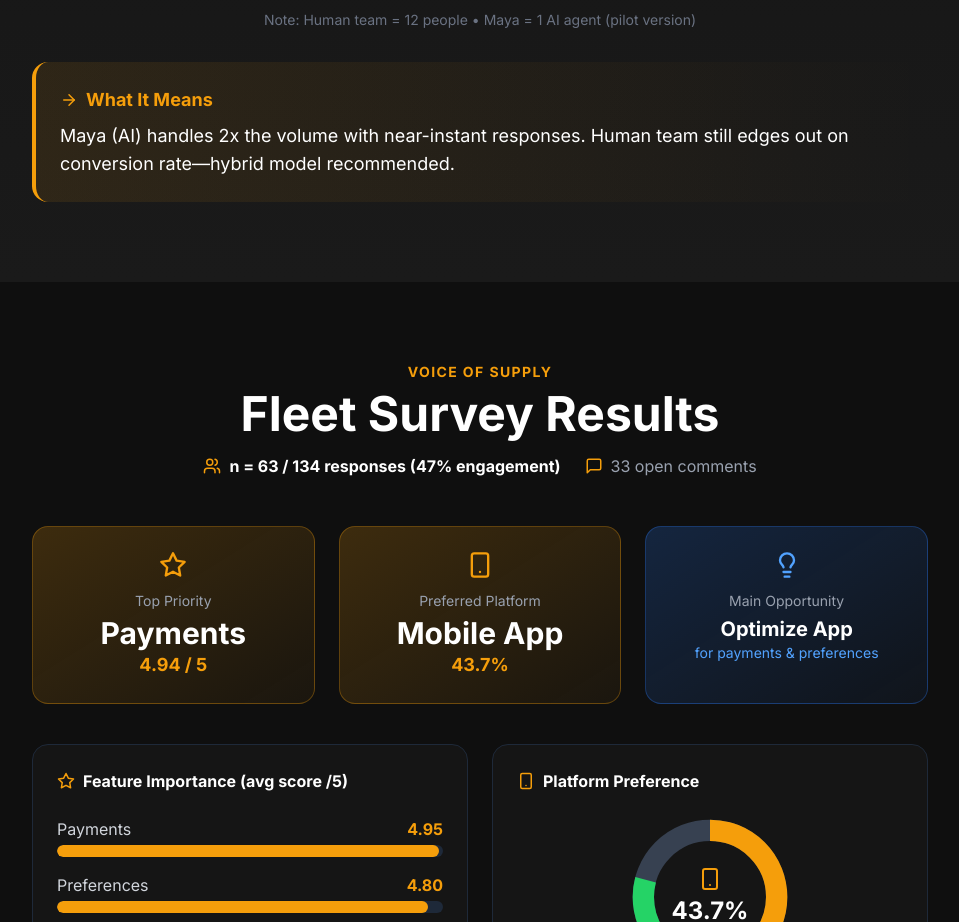
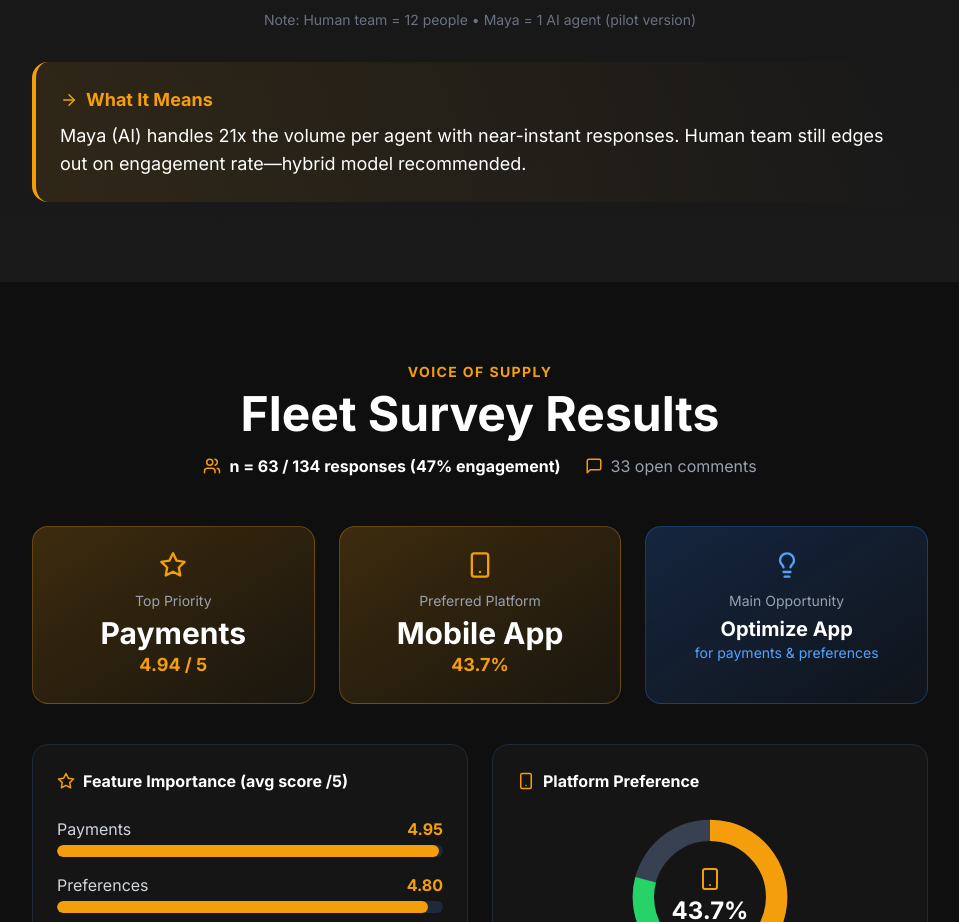
Before and after one commit to workofger/peak-season-2025-lessons-learned, a React (Vite) app: page / in a window 1280 px wide. Shown: the part 3900-4822 px from the top of the page, without its empty margins (288-1247 px from the left). Built offline with nearby package versions, Linux system fonts and the light colour scheme.

Commit message:
Fix: Actualizar texto 'What it means' con métricas 21x correctas

```diff
--- a/constants.ts
+++ b/constants.ts
@@ -150,7 +150,7 @@ export const CONTENT: { en: DashboardContent; es: DashboardContent } = {
       },
       whatsNext: {
         title: 'What It Means',
-        text: 'Maya (AI) handles 2x the volume with near-instant responses. Human team still edges out on conversion rate—hybrid model recommended.'
+        text: 'Maya (AI) handles 21x the volume per agent with near-instant responses. Human team still edges out on engagement rate—hybrid model recommended.'
       },
       results: [
         { metric: 'Response Time', ai: '0.26 min', human: '190 min', winner: 'ai' },
@@ -474,7 +474,7 @@ export const CONTENT: { en: DashboardContent; es: DashboardContent } = {
       },
       whatsNext: {
         title: 'Qué Significa',
-        text: 'Maya (IA) maneja 2x el volumen con respuestas casi instantáneas. El equipo humano gana en conversión—se recomienda modelo híbrido.'
+        text: 'Maya (IA) maneja 21x el volumen por agente con respuestas casi instantáneas. El equipo humano gana en engagement—se recomienda modelo híbrido.'
       },
       results: [
         { metric: 'Tiempo Respuesta', ai: '0.26 min', human: '190 min', winner: 'ai' },
```
Lines whose indentation alone changed are shown as unchanged.
